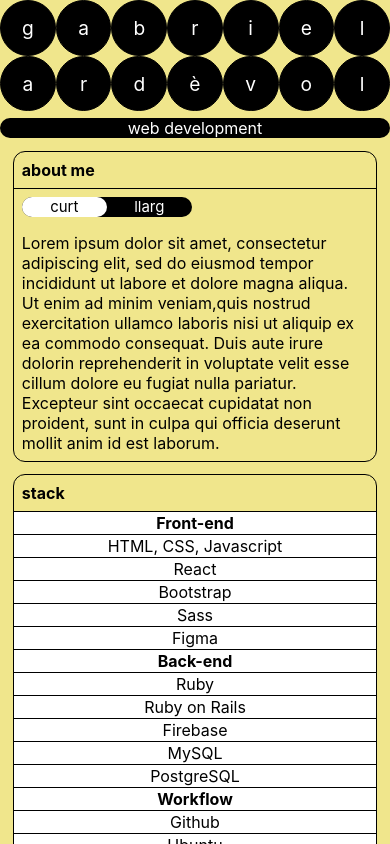
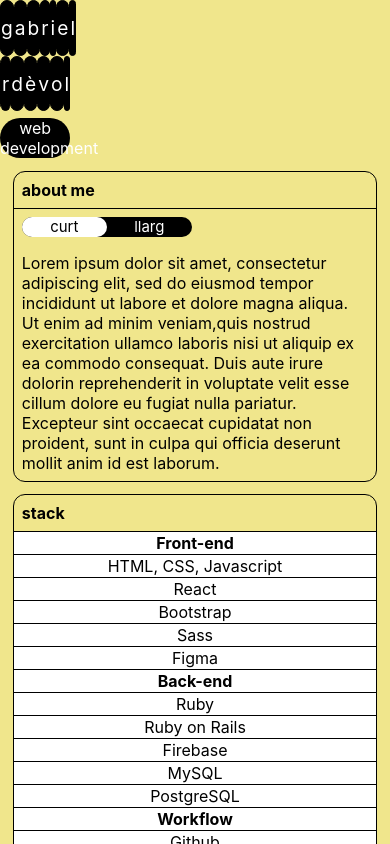
Before and after one commit to gabrielardevol/portfolio-3, a React (Create React App) app: page / in a window 390 px wide. Shown: the top 844 px of the page. Built offline with nearby package versions, Linux system fonts and the light colour scheme.

Commit message:
logo responsiveness mobile

```diff
--- a/src/App.js
+++ b/src/App.js
@@ -22,6 +22,9 @@ function App() {
   const resizeLayoutGrid = (e) => {
     let layoutGridTemplate = getLayoutGridTemplate(e.currentTarget.dataset.index)
     setLayoutClass(layoutGridTemplate)
+    if(layoutGridTemplate !== "gtc-101 gtr-101") {document.querySelector("#logo").style.width = "12vw"}
+
+    if(layoutGridTemplate == "gtc-101 gtr-101") {document.querySelector("#logo").style.width = "18vw"}
   }
 
   const unfoldSecondLayout = () => {
@@ -40,6 +43,8 @@ function App() {
       document.querySelector("#second-layout").style.border = ""
       document.querySelector("#second-layout").style.marginRight = "0px"
     }, 700);
+    document.querySelector("#logo").style.width = "18vw"
+
   }
   useEffect(() => {
     setLayoutClass2("layout-75")
--- a/src/style/Layout.css
+++ b/src/style/Layout.css
@@ -30,7 +30,7 @@
     transition: all 0.7s ease;
   }
   #super-layout { display: grid; }
-  .gtc-101 { grid-template-columns: 1fr 21vw 1fr; }
+  .gtc-101 { grid-template-columns: 1fr 0fr 1fr; }
   .gtc-001 { grid-template-columns: 0fr 0fr 1fr; }
   .gtc-100 { grid-template-columns: 1fr 0fr 0fr; }
   .gtr-101 { grid-template-rows: 1fr 1fr 1fr; }
--- a/src/style/Logo.css
+++ b/src/style/Logo.css
@@ -7,12 +7,15 @@
 }
 
 
-
+#logo {
+  transition: all 0.7s ease 0s;
+  width: 18vw
+}
 
 .logo-chara {/* DEUTE TÈCNIC */
   margin: auto;
   border: 1px solid black;
-  width: clamp(30px, 3vw, 100px); height: clamp(30px, 3vw, 100px);
+  width: clamp(15px, 3vw, 100px); height: clamp(15px, 3vw, 100px);
   border-radius: 3em; background-color: black; color: white;
   display: flex; justify-content: center; align-items: center;
   font-size:larger
```
